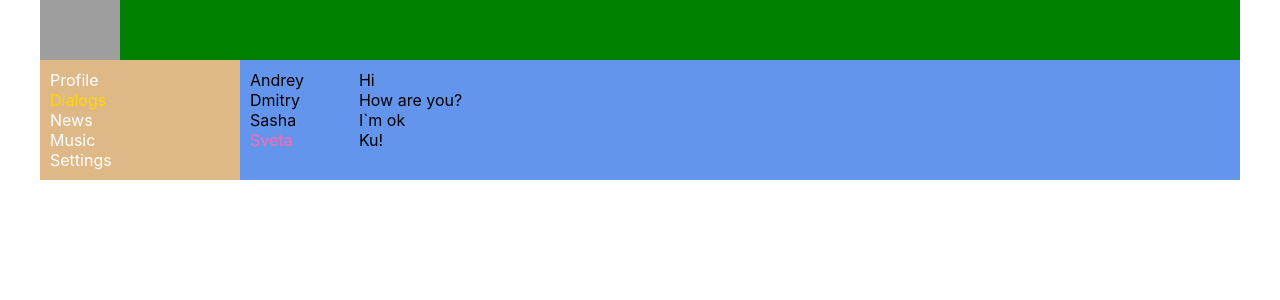
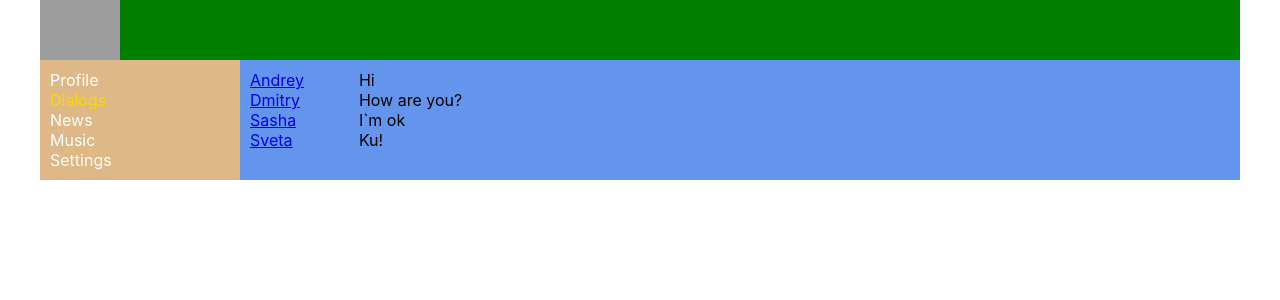
Before and after one commit to braivs/briws-app, a React (Create React App) app: page /dialogs in a window 1280 px wide. Shown: the top 300 px of the page. Built offline with nearby package versions, Linux system fonts and the light colour scheme; grey boxes are pictures that could not be loaded.

Commit message:
lesson 22 complete

```diff
--- a/src/components/Dialogs/Dialogs.jsx
+++ b/src/components/Dialogs/Dialogs.jsx
@@ -1,14 +1,15 @@
 import s from './Dialogs.module.css'
 import React from "react";
+import {NavLink} from "react-router-dom";
 
 const Dialogs = (props) => {
   return (
     <div className={s.dialogs}>
       <div className={s.dialogsItems}>
-        <div className={s.dialog}>Andrey</div>
-        <div className={s.dialog}>Dmitry</div>
-        <div className={s.dialog}>Sasha</div>
-        <div className={s.dialog + " " + s.active}>Sveta</div>
+        <div className={s.dialog}><NavLink to='/dialogs/1'>Andrey</NavLink></div>
+        <div className={s.dialog}><NavLink to='/dialogs/2'>Dmitry</NavLink></div>
+        <div className={s.dialog}><NavLink to='/dialogs/3'>Sasha</NavLink></div>
+        <div className={s.dialog + " " + s.active}><NavLink to='/dialogs/4'>Sveta</NavLink></div>
       </div>
       <div className={s.messages}>
         <div className={s.message}>Hi</div>
```
Also changed, not shown: 2 other files (tests, documents, lock files or other folders).
